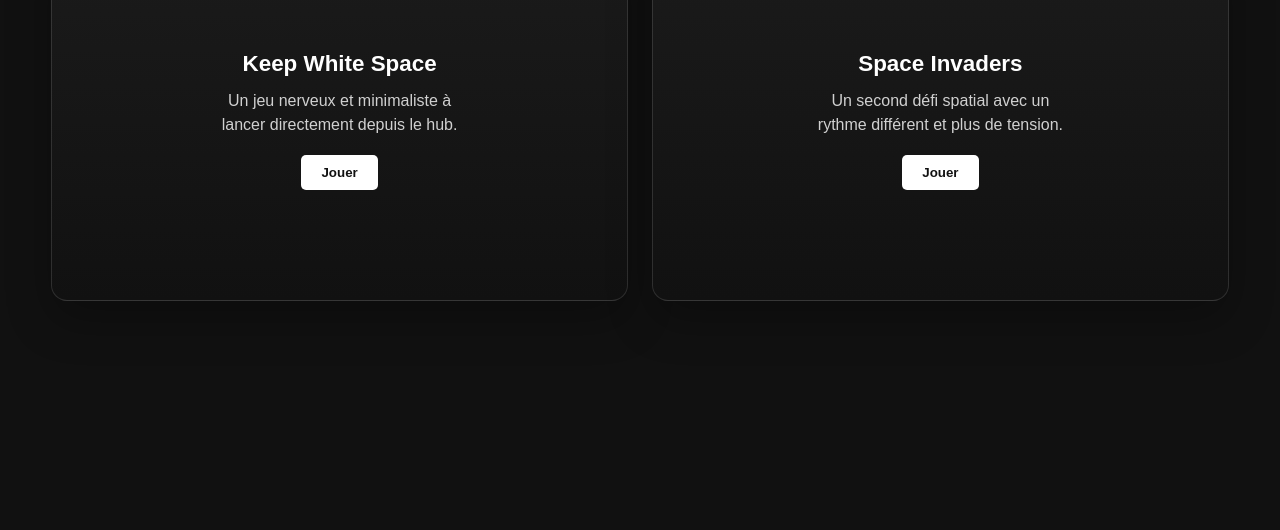
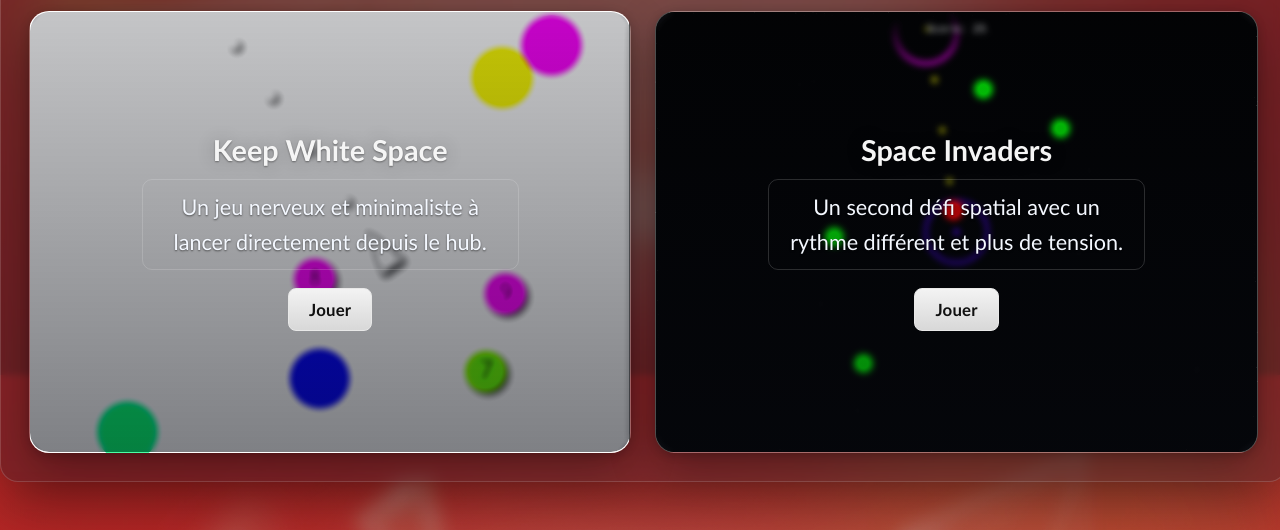
Before and after one commit to jonathandecroix28-max/jeu, a plain HTML site: page front/index.html in a window 1280 px wide. Shown: the part 425-955 px from the top of the page. Before the commit the page ends 800 px from the top, so only its background shows below. Drawn offline with Linux system fonts and the light colour scheme.

Commit message:
feat: style front

```diff
--- a/front/index.html
+++ b/front/index.html
@@ -72,7 +72,7 @@
     </div>
 
     <section class="games-section">
-      <h3>Choisis ton jeu rétro</h3>
+      <h3>Choisis ton jeu</h3>
       <div class="games-grid">
         <article class="game-card game-card-primary">
           <div class="game-card-content">
--- a/front/script.js
+++ b/front/script.js
@@ -4,29 +4,40 @@ const openModal = document.getElementById("openModal");
 const closeModal = document.getElementById("closeModal");
 const gamePlayButtons = document.querySelectorAll(".game-play-button");
 
+function openTermsModal() {
+  modal.style.display = "block";
+  modal.setAttribute("aria-hidden", "false");
+}
+
+function closeTermsModal() {
+  modal.style.display = "none";
+  modal.setAttribute("aria-hidden", "true");
+}
+
 // Etat initial: les conditions sont fermees.
-modal.style.display = "none";
-modal.setAttribute("aria-hidden", "true");
+closeTermsModal();
 
 // Le consentement est vérifié au clic sur chaque bouton de jeu
 
-// Ouvrir modal
+// Le bouton "Voir les conditions" ouvre/ferme la modale
 openModal.addEventListener("click", () => {
-  modal.style.display = "block";
-  modal.setAttribute("aria-hidden", "false");
+  if (modal.style.display === "block") {
+    closeTermsModal();
+    return;
+  }
+
+  openTermsModal();
 });
 
 // Fermer modal
 closeModal.addEventListener("click", () => {
-  modal.style.display = "none";
-  modal.setAttribute("aria-hidden", "true");
+  closeTermsModal();
 });
 
 // Fermer avec la touche Echap
 document.addEventListener("keydown", (event) => {
   if (event.key === "Escape" && modal.style.display === "block") {
-    modal.style.display = "none";
-    modal.setAttribute("aria-hidden", "true");
+    closeTermsModal();
   }
 });
 
@@ -34,8 +45,7 @@ gamePlayButtons.forEach((button) => {
   button.addEventListener("click", () => {
     if (!checkbox.checked) {
       alert("Tu dois accepter les conditions avant de lancer un jeu.");
-      modal.style.display = "block";
-      modal.setAttribute("aria-hidden", "false");
+      openTermsModal();
       return;
     }
 
--- a/front/style.css
+++ b/front/style.css
@@ -1,9 +1,16 @@
+html,
 body {
-  font-family: Arial, sans-serif;
-  background: #111;
-  color: white;
+  font-family: "Helvetica", sans-serif;
+  background-image: linear-gradient(rgba(134, 45, 45, 0.45), rgba(47, 35, 35, 0.45)), url("./img/bg.png");
+  background-size: cover;
+  background-position: center;
+  background-attachment: fixed;
+  min-height: 100vh;
+  color: #f5f5f5;
   text-align: center;
   margin: 0;
+  overflow-x: hidden;
+  overflow-y: auto;
 }
 
 h1 {
@@ -14,28 +21,37 @@ h1 {
 h3 {
   font-size: 1.5rem;
   margin-bottom: 8px;
-  text-decoration:underline 2px white;
-  text-underline-offset: 4px;
+  text-decoration: underline 2px white;
+  text-underline-offset: 10px;
   padding-bottom: 10px;
 }
 
 .container {
   margin-top: 100px;
-  width: min(92vw, 980px);
+  margin-bottom: 48px;
+  width: min(96vw, 1240px);
   margin-left: auto;
   margin-right: auto;
+  padding: 28px;
+  border-radius: 18px;
+  background: rgba(20, 26, 38, 0.34);
+  border: 1px solid rgba(255, 255, 255, 0.16);
+  box-shadow: 0 24px 60px rgba(0, 0, 0, 0.4);
+  backdrop-filter: blur(3px);
+  overflow: visible;
 }
 
 .games-section {
   margin-top: 40px;
-  width: 100vw;
-  margin-left: calc(50% - 50vw);
-  padding: 0 4vw;
+  width: 100%;
+  margin-left: 0;
+  padding: 0;
   box-sizing: border-box;
   text-align: left;
 }
 
 .games-section h3 {
+  font-size: 2rem;
   margin: 0 0 16px;
   text-align: center;
 }
@@ -43,32 +59,77 @@ h3 {
 .games-grid {
   display: flex;
   gap: 24px;
+  max-width: 100%;
+  margin: 0 ;
   align-items: stretch;
+  overflow: visible;
 }
 
 .game-card {
   flex: 1;
-  min-height: 360px;
-  border-radius: 16px;
-  background: linear-gradient(180deg, #1b1b1b 0%, #111 100%);
-  border: 1px solid rgba(255, 255, 255, 0.12);
-  box-shadow: 0 18px 45px rgba(0, 0, 0, 0.28);
+  min-width: 0;
+  min-height: 440px;
+  border-radius: 20px;
+  position: relative;
+  background-size: cover;
+  background-position: center;
+  background-repeat: no-repeat;
+  border: 1px solid rgba(255, 255, 255, 0.3);
+  box-shadow: 0 18px 46px rgba(0, 0, 0, 0.32), 0 2px 10px rgba(0, 0, 0, 0.2);
   overflow: hidden;
-  transition: flex 220ms ease, transform 220ms ease, box-shadow 220ms ease;
+  transition: transform 220ms ease, box-shadow 220ms ease;
+}
+
+.game-card::before {
+  content: "";
+  position: absolute;
+  inset: 0;
+  background: linear-gradient(180deg, rgba(9, 12, 20, 0.24) 0%, rgba(9, 12, 20, 0.52) 100%);
+  backdrop-filter: blur(3px) saturate(130%) brightness(1.04);
+  z-index: 1;
+}
+
+.game-card::after {
+  content: none;
+}
+
+.game-card-content {
+  text-shadow: 0 1px 2px rgba(0, 0, 0, 0.4), 0 0 18px rgba(0, 0, 0, 0.24);
+}
+
+.game-card-primary {
+  background-image: url("./img/KWS.png");
+}
+
+.game-card-secondary {
+  background-image: url("./img/SI.png");
+}
+
+.game-card,
+.game-card * {
+  font-family: "Trebuchet MS", "Segoe UI", sans-serif;
 }
 
 .games-grid:hover .game-card {
-  flex: 0.92;
+  transform: scale(0.95);
 }
 
 .games-grid:hover .game-card:hover {
-  flex: 1.12;
-  transform: translateY(-4px);
-  box-shadow: 0 28px 60px rgba(0, 0, 0, 0.38);
+  transform: translateY(20px) scale(1.18);
+  box-shadow: 0 38px 90px rgba(0, 0, 0, 0.44), 0 0 0 1px rgba(255, 255, 255, 0.2);
+  z-index: 3;
+}
+
+.games-grid:hover .game-card:first-child:hover {
+  transform: translateX(-18px) translateY(20px) scale(1.18);
+}
+
+.games-grid:hover .game-card:last-child:hover {
+  transform: translateX(18px) translateY(20px) scale(1.18);
 }
 
 .game-card-content {
-  min-height: 360px;
+  min-height: 440px;
   display: flex;
   flex-direction: column;
   justify-content: center;
@@ -76,29 +137,38 @@ h3 {
   text-align: center;
   padding: 28px;
   box-sizing: border-box;
+  position: relative;
+  z-index: 2;
 }
 
 .game-card h4 {
   margin: 0 0 12px;
-  font-size: 1.4rem;
+  font-size: 1.8rem;
 }
 
 .game-card p {
   margin: 0 0 18px;
   max-width: 28ch;
-  line-height: 1.5;
-  color: rgba(255, 255, 255, 0.8);
+  font-size: 1.35rem;
+  line-height: 1.6;
+  color: #f4f8ff;
+  border: 1px solid rgba(255, 255, 255, 0.16);
+  border-radius: 10px;
+  padding: 10px 12px;
+  text-shadow: 0 1px 2px rgba(0, 0, 0, 0.55);
 }
 
 .game-play-button {
   margin: 0;
-  background: #ffffff;
-  color: #111;
+  font-size: 1.05rem;
+  background: linear-gradient(180deg, #f3f3f3 0%, #d8d8d8 100%);
+  border: 1px solid #e8e8e8;
+  color: #101010;
   font-weight: 700;
 }
 
 .game-play-button:hover {
-  background: #e9e9e9;
+  background: linear-gradient(180deg, #ffffff 0%, #ececec 100%);
 }
 
 @media (max-width: 720px) {
@@ -116,14 +186,28 @@ h3 {
 .checkbox {
   display: block;
   margin: 20px 0;
+  color: #b9b9b9;
+  text-decoration: underline;
+  text-underline-offset: 3px;
 }
 
 button {
   padding: 10px 20px;
   margin: 10px;
-  border: none;
-  border-radius: 5px;
+  border: 1px solid rgba(255, 255, 255, 0.24);
+  border-radius: 8px;
+  background: rgba(255, 255, 255, 0.12);
+  color: #f7f7f7;
+  font-weight: 700;
+  letter-spacing: 0.2px;
   cursor: pointer;
+  transition: transform 180ms ease, background-color 180ms ease, border-color 180ms ease;
+}
+
+button:hover {
+  transform: translateY(-1px);
+  background: rgba(255, 255, 255, 0.2);
+  border-color: rgba(255, 255, 255, 0.4);
 }
 
 .terms-actions {
@@ -144,13 +228,15 @@ button {
 }
 
 .modal-content {
-  background: white;
+  background: #ffffff;
   color: black;
   margin: 0;
   padding: 20px;
   width: 100%;
   max-height: 55vh;
   border-radius: 10px;
+  border: 1px solid #e9e9e9;
+  box-shadow: 0 22px 52px rgba(0, 0, 0, 0.35);
   text-align: left;
   box-sizing: border-box;
   position: relative;
@@ -187,15 +273,15 @@ button {
   height: 36px;
   padding: 0;
   border-radius: 999px;
-  border: 1px solid #cfcfcf;
-  background: #f5f5f5;
-  color: #222;
+  border: 1px solid #222;
+  background: #222;
+  color: #f5f5f5;
   font-size: 24px;
   line-height: 1;
 }
 
 .modal-close:hover {
-  background: #e8e8e8;
+  background: #3a3a3a;
 }
 
 .hrPolicy {
```
Also changed, not shown: front/img/KWS.png (added), front/img/SI.png (added), front/img/bg.png (added).
